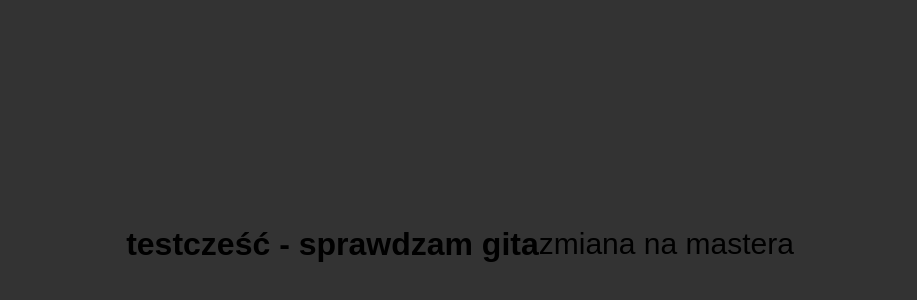
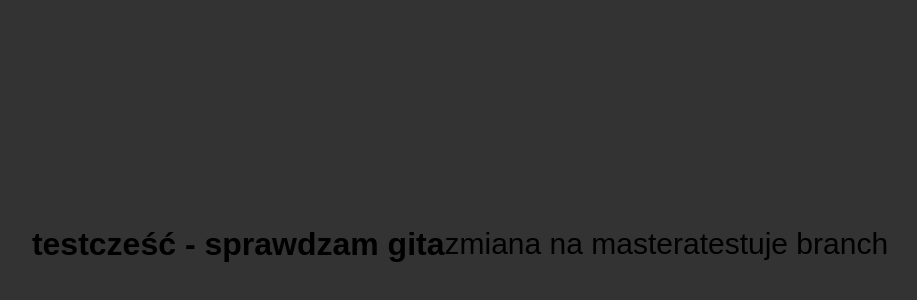
Before and after one commit to KamilKowalczuk/test, a plain HTML site: page index.html in a window 1280 px wide. Shown: the part 156-456 px from the top of the page, without its empty margins (180-1097 px from the left). Drawn offline with Linux system fonts and the light colour scheme.

Commit message:
added branch

```diff
--- a/index.html
+++ b/index.html
@@ -35,10 +35,23 @@
          git checkout nazwabranchu - przełączanie się między branchami
 
          git merge nazwa brancha z którym chę połączyć - łączenie do głównego
+
+         git remote -v - linki do repo
+
+         git clone link do repo
      -->
+
+     <!--
+        git init
+
+        git add .
+
+        git commit -m "added"
+      -->
      <h1>test</h1>
     </div>
 </body>
     <h1>cześć - sprawdzam gita</h1>
     <p>zmiana na mastera</p>
+    <p>testuje branch</p>
 </html>
```
